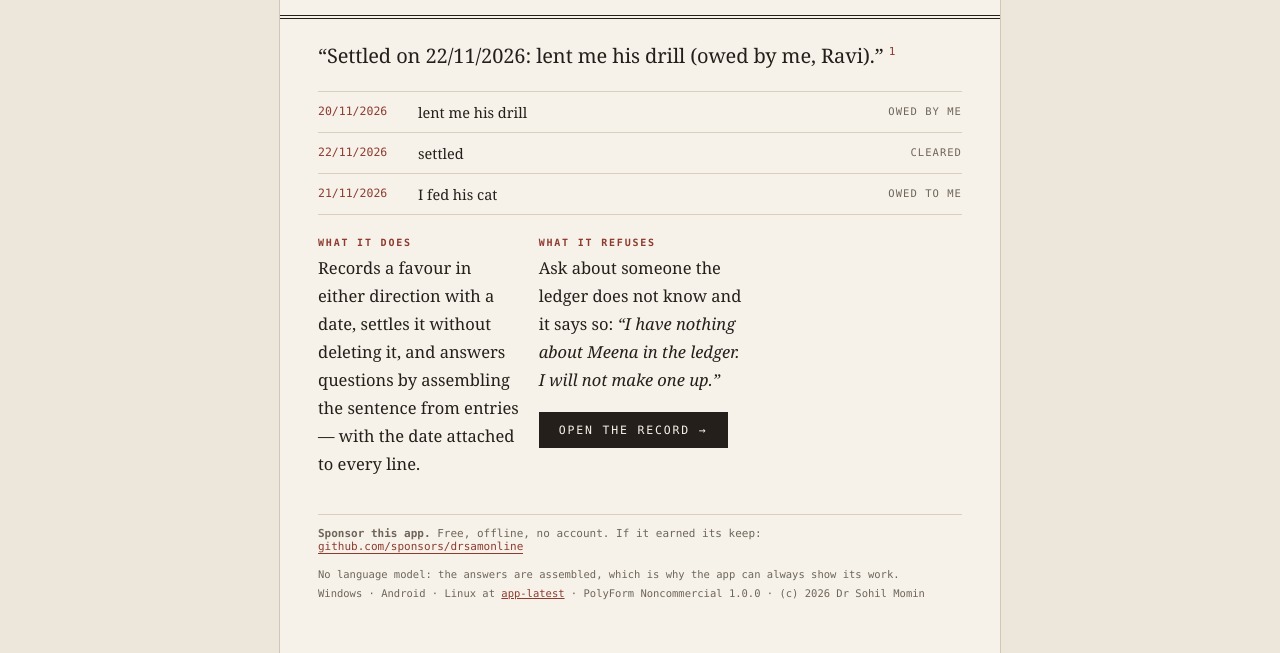
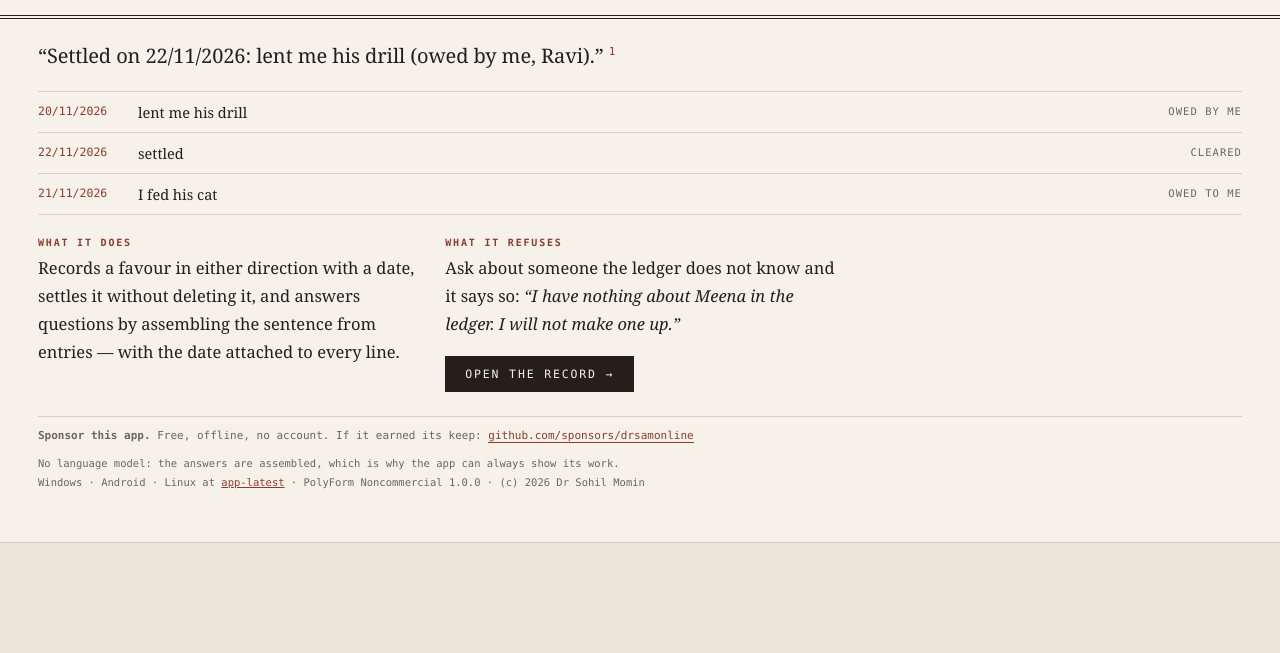
Before and after one commit to drsamonline/app-symbiote, a website: page docs/index.html in a window 1280 px wide. Shown: the part 184-837 px from the top of the page. After the commit the page ends 800 px from the top, so only its background shows below. Drawn offline with Linux system fonts and the light colour scheme.

Commit message:
fix: the outer container was still capped, so the fluid type sat in a narrow column
Adding the clamp() scale did not widen this page: its outer container kept a fixed max-width, so on a laptop the
fluid type simply sat inside a 720-900px column in the middle of the screen. The container now spans to 1600px,
which is what the scale was for.

```diff
--- a/docs/index.html
+++ b/docs/index.html
@@ -9,7 +9,7 @@
   :root{--paper:#f6f2ea;--ink:#241f1a;--red:#8e3b2f;--grey:#6f655a;--rule:#d8cfc0;--serif:Georgia,"Iowan Old Style",serif;--mono:ui-monospace,Menlo,Consolas,monospace}
   *{box-sizing:border-box}
   body{margin:0;background:#ece6db;color:var(--ink);font-family:var(--serif)}
-  .press{max-width:720px;margin:0 auto;background:var(--paper);padding:0 0 50px;box-shadow:0 0 0 1px #d0c7b7}
+  .press{max-width:1600px;margin:0 auto;background:var(--paper);padding:0 0 50px;box-shadow:0 0 0 1px #d0c7b7}
   .mast{padding:34px 38px 18px;border-bottom:4px double var(--ink)}
   .mast .k{font-family:var(--mono);font-size:10px;letter-spacing:.24em;text-transform:uppercase;color:var(--red)}
   h1{font-size:clamp(36px,7.4vw,62px);line-height:.95;margin:10px 0 6px;letter-spacing:-.03em;font-weight:700}
```
